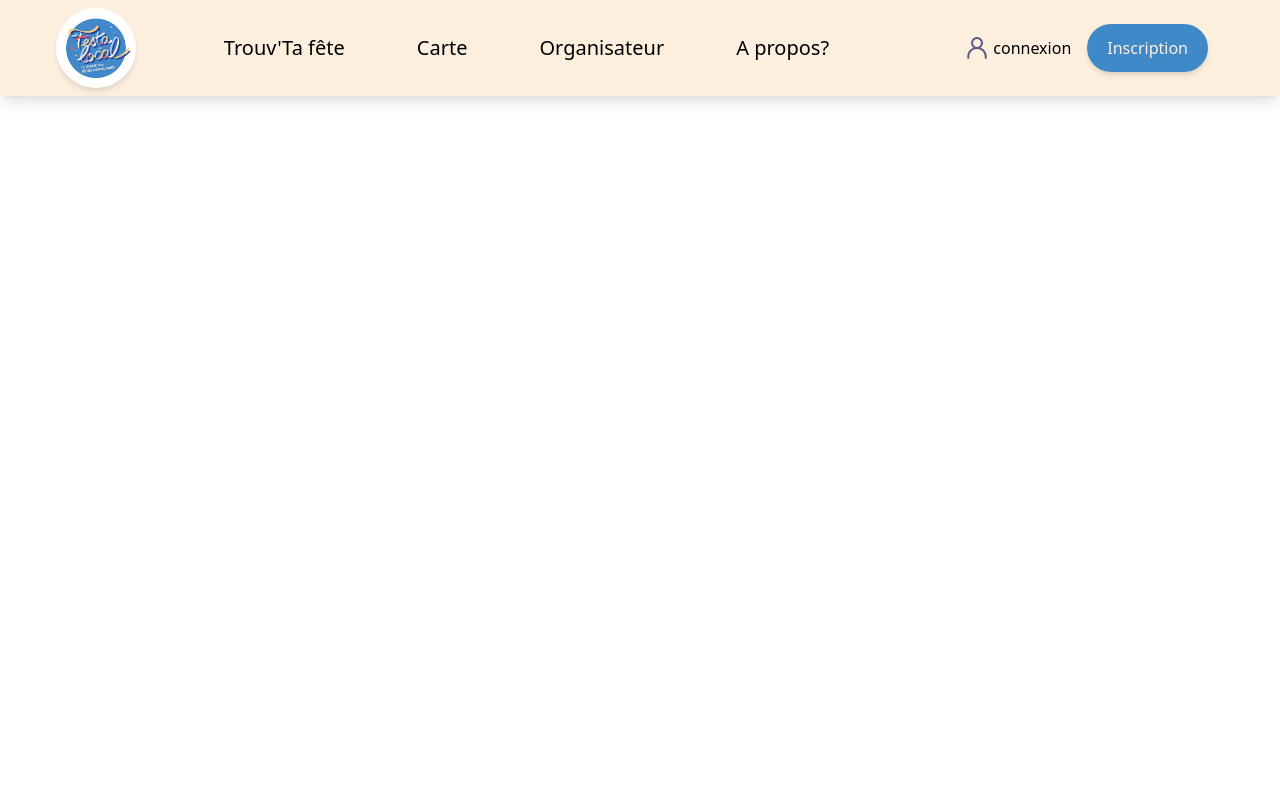
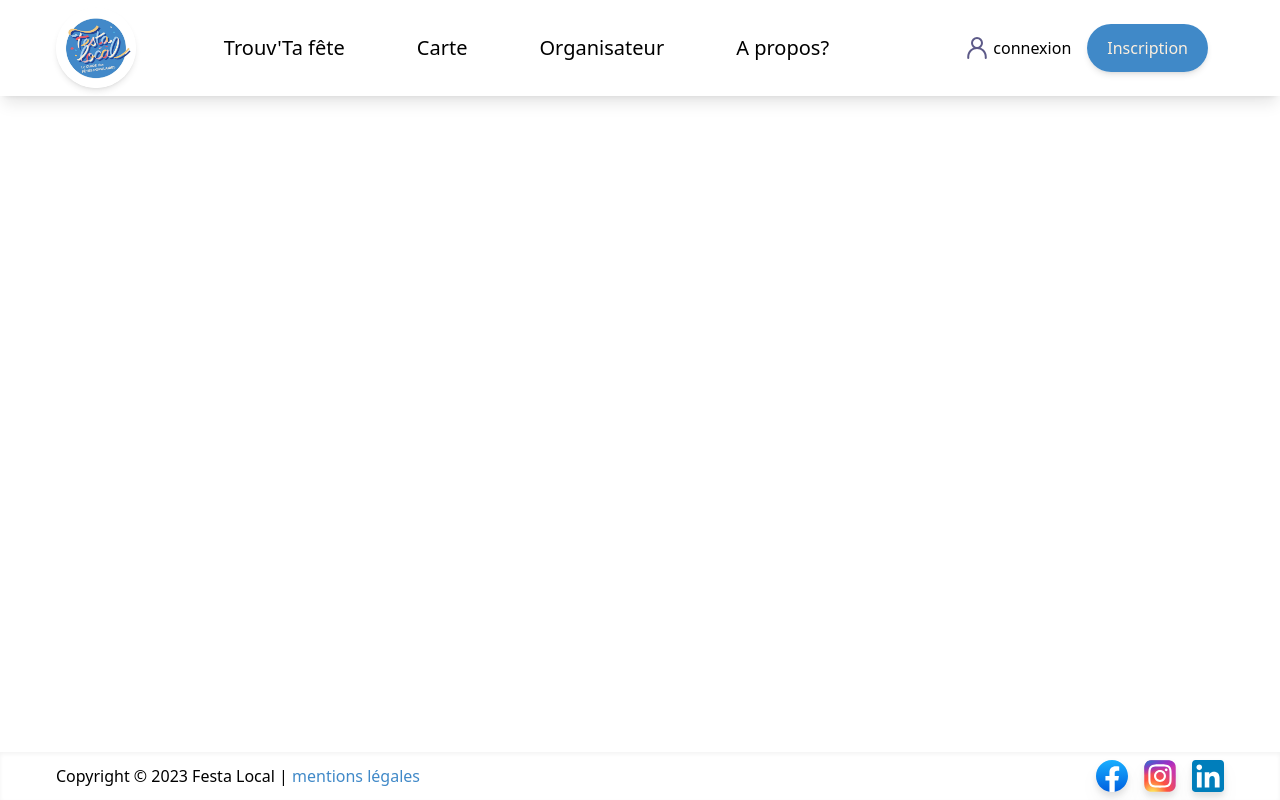
Before and after one commit to festalocal/Website, a React (Vite) app: page / in a window 1280 px wide. Built offline with nearby package versions, Linux system fonts and the light colour scheme.

Commit message:
Ajout du composant Footer

```diff
--- a/src/App.tsx
+++ b/src/App.tsx
@@ -1,10 +1,18 @@
 // Page components imports
 import Navbar from "./components/Navbar";
+import Footer from "./components/Footer";
 
 function App() {
   return (
     <>
-      <Navbar></Navbar>
+      <header>
+        <Navbar></Navbar>
+      </header>
+      <Footer
+        fb_link="https://www.facebook.com/profile.php?id=100087768589954"
+        insta_link="https://www.instagram.com/festa.local/"
+        lkd_link="https://www.linkedin.com/company/festa-local/"
+      ></Footer>
     </>
   );
 }
--- /dev/null
+++ b/src/components/Footer.tsx
@@ -0,0 +1,74 @@
+/**
+ * REACT component that represents the Footer of the website
+ * IT contains the links to different social networks
+ * and links to the legal notice.
+ * Static stateless component.
+ * FOR NOW NOT RESPONSIVE.
+ * @returns
+ */
+
+/**
+ * Props interface that takes the links
+ * to the social networks for redirection
+ * on the social network icon links.
+ */
+interface Props {
+  // Facebook link
+  fb_link: string;
+  // Instagram link
+  insta_link: string;
+  // Linkedin link
+  lkd_link: string;
+}
+
+function Footer({ fb_link, insta_link, lkd_link }: Props) {
+  return (
+    <>
+      <footer className="z-100 absolute bottom-0 left-0 flex flex-row px-14 py-2 w-full shadow-inner justify-between items-center">
+        {/* Copyright and legal notice container */}
+        <div>
+          <p className="font-light">
+            Copyright &copy; 2023 Festa Local |{" "}
+            <a
+              className="text-festa-blue hover:festa-dark-blue hover:underline"
+              href="#"
+            >
+              mentions légales
+            </a>
+          </p>
+        </div>
+        {/* Social network icon links container */}
+        <div>
+          <ul className="flex flex-row">
+            <li className="ml-4">
+              <a href={fb_link}>
+                <img
+                  className="max-h-8 drop-shadow-lg"
+                  src="/facebook_logo.svg"
+                ></img>
+              </a>
+            </li>
+            <li className="ml-4">
+              <a href={insta_link}>
+                <img
+                  className="max-h-8 drop-shadow-lg"
+                  src="/instagram_logo.svg"
+                ></img>
+              </a>
+            </li>
+            <li className="ml-4">
+              <a href={lkd_link}>
+                <img
+                  className="max-h-8 drop-shadow-lg"
+                  src="/linkedin_logo.svg"
+                ></img>
+              </a>
+            </li>
+          </ul>
+        </div>
+      </footer>
+    </>
+  );
+}
+
+export default Footer;
--- a/src/components/Navbar.tsx
+++ b/src/components/Navbar.tsx
@@ -7,7 +7,7 @@
 function Navbar() {
   return (
     <>
-      <nav className="z-100 flex flex-row justify-between fixed shadow-lg w-full top-0 left-0 px-14 py-2 bg-festa-beige">
+      <nav className="bg-white z-100 flex flex-row justify-between fixed shadow-lg w-full top-0 left-0 px-14 py-2">
         {/* Clickable logo container */}
         <div className="rounded-full">
           <a href="#" className="flex items-center">
```
